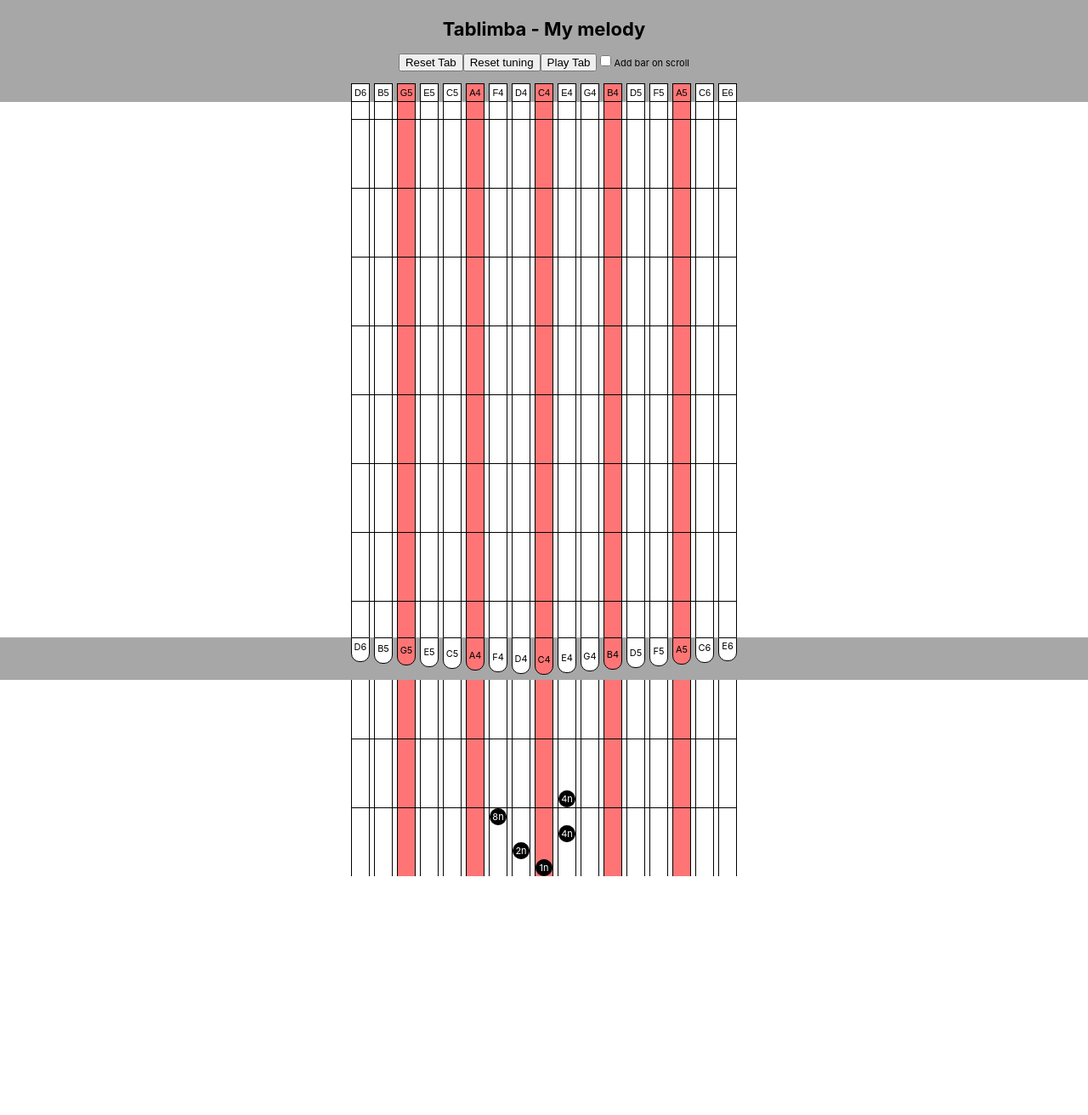
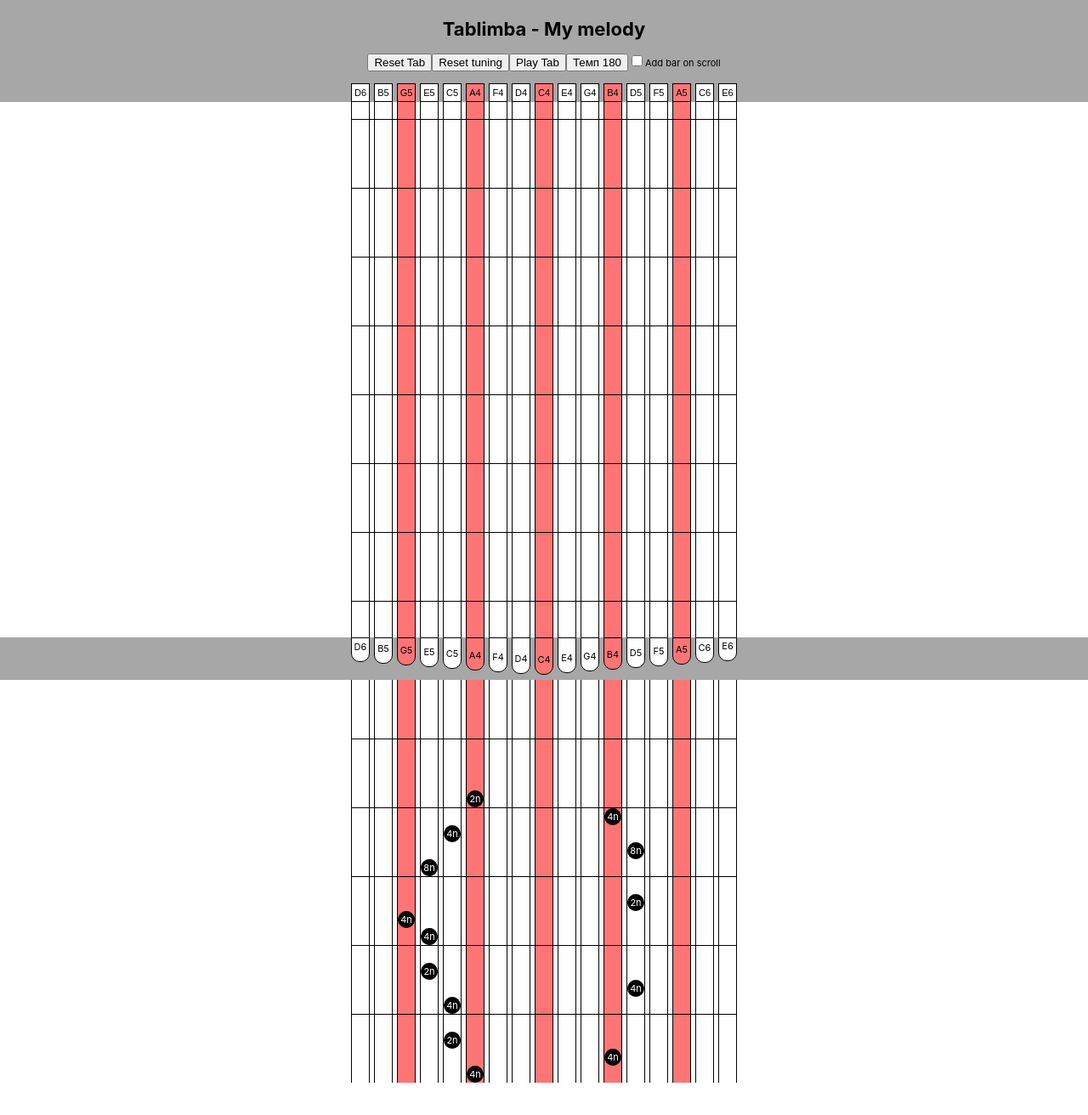
Before and after one commit to TheEssenceSeeker/tablimba, a React (Create React App) app: page / in a window 1280 px wide. Shown: the top 1312 px of the page at 85% size. Before the commit the page ends 1081 px from the top, so only its background shows below. Built offline with nearby package versions, Linux system fonts and the light colour scheme.

Commit message:
Added tempo (bpm) handling

```diff
--- a/src/components/Tablimba.js
+++ b/src/components/Tablimba.js
@@ -5,9 +5,12 @@ import Synth from '../sound/Synth'
 // import {parseTab} from "../misc/tabHandling"
 
 const Tablimba = props => {
-    const initialTab = ['C4|1n', 'D4|2n', 'E4|4n', 'F4|8n', 'E4', ...new Array(40).fill('')]
-    const {playTab, playNote} = new Synth()
+    const initialTab = ['A4', 'B4', 'C5|2n', '|2n', 'C5', 'D5', 'E5|2n', '|2n',
+                        'E5', 'G5', 'D5|2n', '|4n', 'E5|8n', 'D5|8n', 'C5|4n', 'B4|4n', 'A4|2n',
+                        ...new Array(40).fill('')]
+    const {playTab, playNote, getBpm, setBpm} = new Synth()
 
+    const [tempo, _setTempo] = useState(getBpm())
     const [tuning, setTuning] = useState(props.tuning)
     const [tab, setTab] = useState(initialTab)
     const [tabName, setTabName] = useState('My melody')
@@ -31,9 +34,13 @@ const Tablimba = props => {
         isAddBarOnScrollRef.current = data
         _setIsAddBarOnScroll(data)
     }
+    const setTempo = data => {
+        setBpm(data)
+        _setTempo(data)
+    }
     const addNote = note => {
         playNote(note)
-        setTab(prevState => [...prevState, note])
+        // setTab(prevState => [...prevState, note])
     }
     const addPause = () => {
         setTab(prevState => [...prevState, ''])
@@ -104,6 +111,7 @@ const Tablimba = props => {
                     <button onClick={resetTab} >Reset Tab</button>
                     <button onClick={resetTuning}>Reset tuning</button>
                     <button onClick={playMelody} >Play Tab</button>
+                    <button onClick={() => setTempo(180)}>Темп 180</button>
                     {/*<button onClick={() => console.log(parseTab(initialTab))}></button>*/}
                     <label>
                         <input
--- a/src/sound/Synth.js
+++ b/src/sound/Synth.js
@@ -5,6 +5,10 @@ class Synth {
     constructor() {
         this.synth = new Tone.PolySynth(Tone.Synth).toDestination()
     }
+
+    setBpm = bpm => Tone.Transport.bpm.value = bpm
+
+    getBpm = () => Tone.Transport.bpm.value
 
     playNote = (note, duration = '8n') => {
         this.synth.triggerAttackRelease(note, duration)
```
